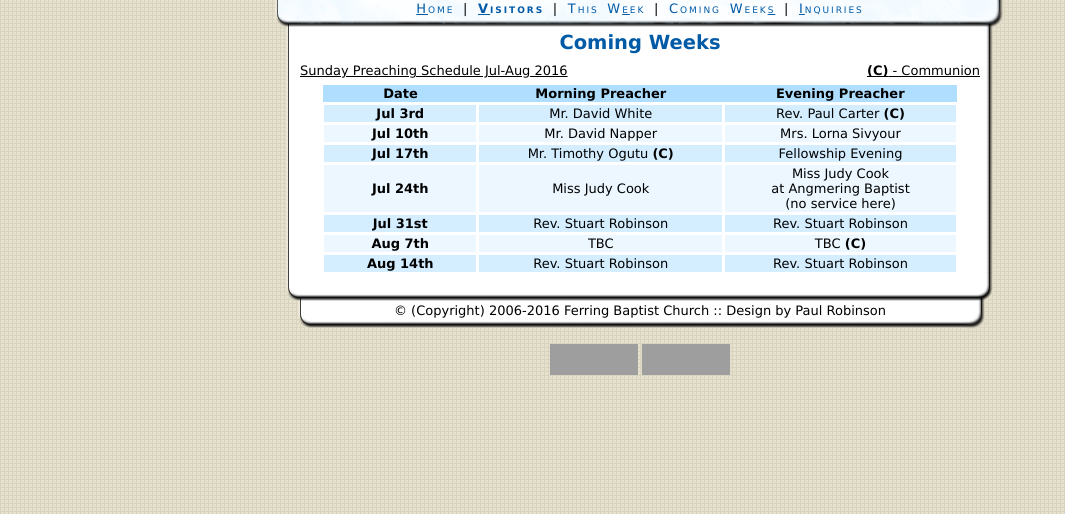
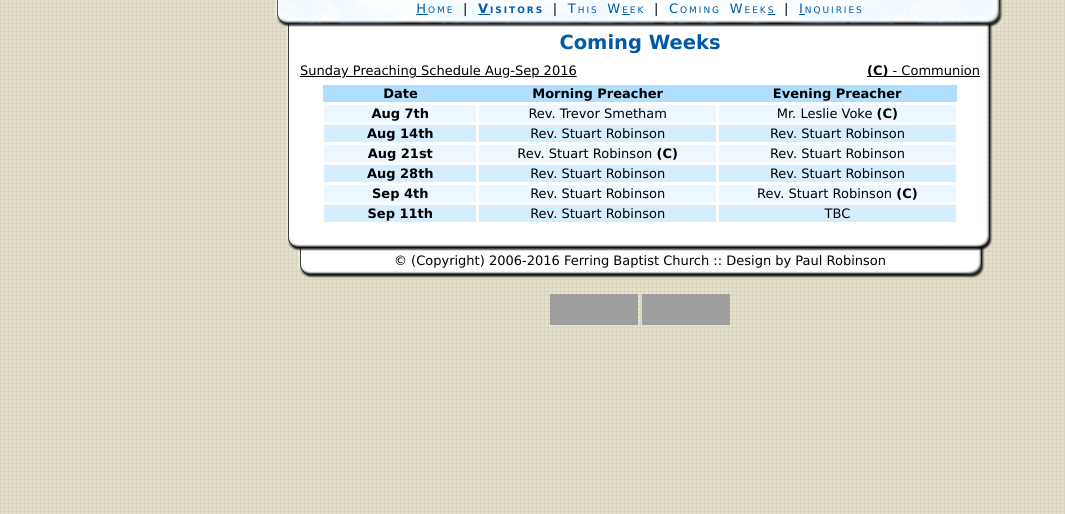
Before and after one commit to paulrr88/church, a PHP site: page /church/upcoming.php in a window 1280 px wide. Shown: the part 133-647 px from the top of the page, without its empty margins (0-1065 px from the left). Run offline with PHP 8.4, Linux system fonts and the light colour scheme; grey boxes are pictures that could not be loaded.

Commit message:
Diary, news sheet, upcoming updated

```diff
--- a/upcoming.php
+++ b/upcoming.php
@@ -4,7 +4,7 @@
 			<div id="content">
 				<h1>Coming Weeks</h1>
 
-				<p class="floatleft underline">Sunday Preaching Schedule Jul-Aug 2016</p> <p class="floatright underline"><strong>(C)</strong> - Communion</p>
+				<p class="floatleft underline">Sunday Preaching Schedule Aug-Sep 2016</p> <p class="floatright underline"><strong>(C)</strong> - Communion</p>
 
 				<table class="clear styled" summary="Schedule for who is preaching in these coming months">
 					<thead>
@@ -15,40 +15,35 @@
 						</tr>
 					</thead>
 					<tbody>
-						<tr>
-							<th scope="row">Jul 3rd</th>
-							<td>Mr. David White</td>
-							<td>Rev. Paul Carter <strong>(C)</strong></td>
-						</tr>
-						<tr class="odd">
-							<th scope="row">Jul 10th</th>
-							<td>Mr. David Napper</td>
-							<td>Mrs. Lorna Sivyour</td>
-						</tr>
-						<tr>
-							<th scope="row">Jul 17th</th>
-							<td>Mr. Timothy Ogutu <strong>(C)</strong></td>
-							<td>Fellowship Evening</td>
-						</tr>
-						<tr class="odd">
-							<th scope="row">Jul 24th</th>
-							<td>Miss Judy Cook</td>
-							<td>Miss Judy Cook<br />at Angmering Baptist<br />(no service here)</td>
-						</tr>
-						<tr>
-							<th scope="row">Jul 31st</th>
-							<td>Rev. Stuart Robinson</td>
-							<td>Rev. Stuart Robinson</td>
-						</tr>
 						<tr class="odd">
 							<th scope="row">Aug 7th</th>
-							<td>TBC</td>
-							<td>TBC <strong>(C)</strong></td>
+							<td>Rev. Trevor Smetham</td>
+							<td>Mr. Leslie Voke <strong>(C)</strong></td>
 						</tr>
 						<tr>
 							<th scope="row">Aug 14th</th>
 							<td>Rev. Stuart Robinson</td>
 							<td>Rev. Stuart Robinson</td>
+						</tr>
+						<tr class="odd">
+							<th scope="row">Aug 21st</th>
+							<td>Rev. Stuart Robinson <strong>(C)</strong></td>
+							<td>Rev. Stuart Robinson</td>
+						</tr>
+						<tr>
+							<th scope="row">Aug 28th</th>
+							<td>Rev. Stuart Robinson</td>
+							<td>Rev. Stuart Robinson</td>
+						</tr>
+						<tr class="odd">
+							<th scope="row">Sep 4th</th>
+							<td>Rev. Stuart Robinson</td>
+							<td>Rev. Stuart Robinson <strong>(C)</strong></td>
+						</tr>
+						<tr>
+							<th scope="row">Sep 11th</th>
+							<td>Rev. Stuart Robinson</td>
+							<td>TBC</td>
 						</tr>
 					</tbody>
 				</table>
```
Also changed, not shown: diary.php (+11 -2 lines), images/newssheetfront.jpg.
